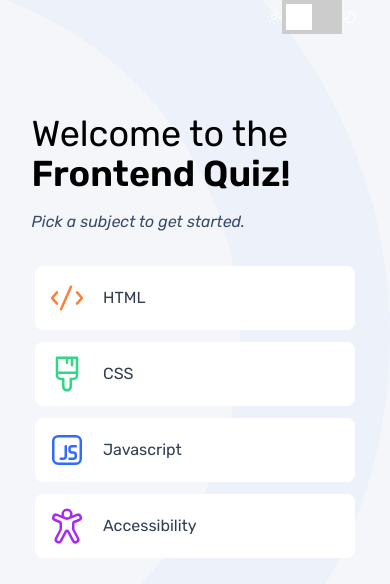
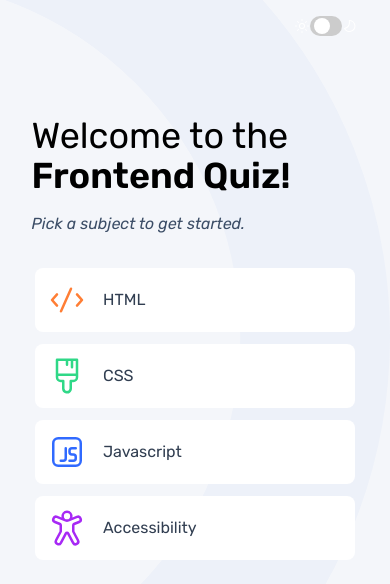
Before and after one commit to john-mathis/quiz, a Next.js app: page / in a window 390 px wide. Shown: the top 584 px of the page. Built offline with nearby package versions, Linux system fonts and the light colour scheme.

Commit message:
Toggle mode component edits. Altered the CSS to make the toggle smaller on mobile screen sizes. Also changed the slider background color to purple from blue.

```diff
--- a/app/components/ToggleMode/ToggleMode.tsx
+++ b/app/components/ToggleMode/ToggleMode.tsx
@@ -38,7 +38,7 @@ export default function ToggleMode() {
   //   );
   // }
   return (
-    <section className="flex justify-end w-[20.43rem] md:w-[40rem] mx-auto">
+    <section className="flex justify-end w-[20.43rem] md:w-[40rem] mx-auto pt-4">
       {/* {resolvedTheme === "dark" ? (
         <IoSunnyOutline
           className="cursor-pointer"
@@ -74,7 +74,16 @@ export default function ToggleMode() {
         />
         <span className="slider round"></span>
       </label>
-      <Image src={"/icon-moon-light.svg"} alt={""} width={16} height={16} />
+      <Image
+        src={`${
+          resolvedTheme === "dark"
+            ? "/icon-moon-dark.svg"
+            : "/icon-moon-light.svg"
+        }`}
+        alt={""}
+        width={16}
+        height={16}
+      />
     </section>
   );
 }
--- a/app/globals.css
+++ b/app/globals.css
@@ -21,7 +21,7 @@
 
 /* The switch - the box around the slider */
 .switch {
-  @apply relative inline-block w-[60px] h-[34px];
+  @apply relative inline-block w-[32px] h-[20px];
 }
 
 /* Hide default HTML checkbox */
@@ -31,19 +31,29 @@
 
 /* The slider */
 .slider {
-  @apply absolute cursor-pointer bg-[#ccc] transition-[0.4s] inset-0 before:absolute before:content-[""] before:h-[26px] before:w-[26px] before:bg-[white] before:transition-[0.4s] before:left-1 before:bottom-1;
+  @apply absolute cursor-pointer bg-[#ccc] transition-[0.4s] inset-0 before:absolute before:content-[""] before:h-[16px] before:w-[16px] before:bg-[white] before:transition-[0.4s] before:left-1 before:bottom-1;
   -webkit-transition: 0.4s;
 }
 .slider:before {
   -webkit-transition: 0.4s;
 }
 input:checked + .slider {
-  @apply bg-[#2196F3] before:translate-x-[26px];
+  @apply bg-[--purple] before:translate-x-[8px];
 }
 input:focus + .slider {
   @apply shadow-[0_0_1px_#2196F3];
 }
 input:checked + .slider:before {
-  -webkit-transform: translateX(26px);
-  -ms-transform: translateX(26px);
+  -webkit-transform: translateX(8px);
+  -ms-transform: translateX(8px);
 }
+
+/* Rounded sliders */
+.slider.round {
+  border-radius: 34px;
+}
+
+.slider.round:before {
+  border-radius: 50%;
+  -webkit-transform: translateY(2px);
+}
```
